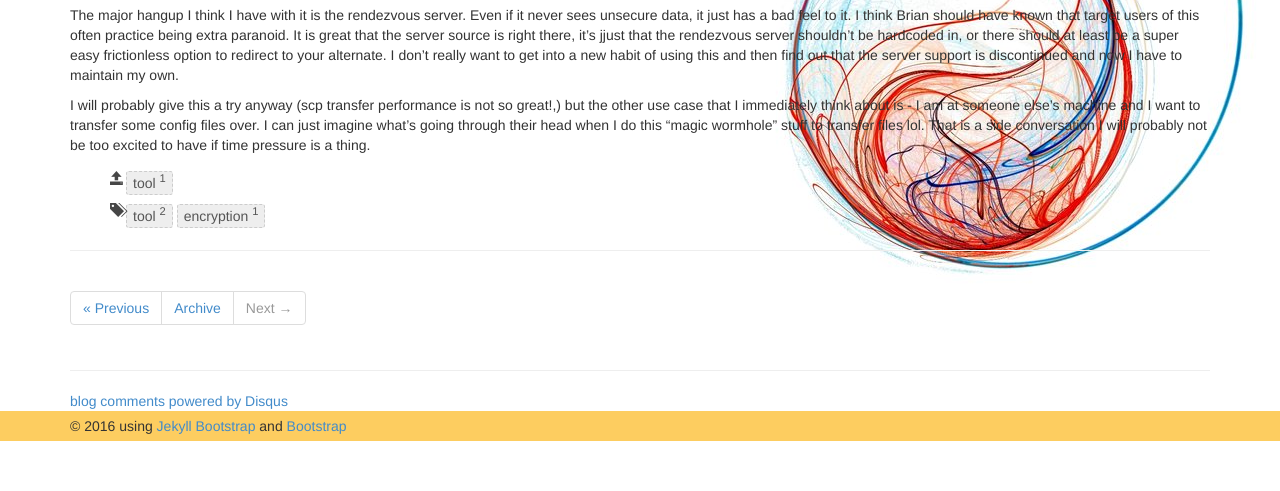
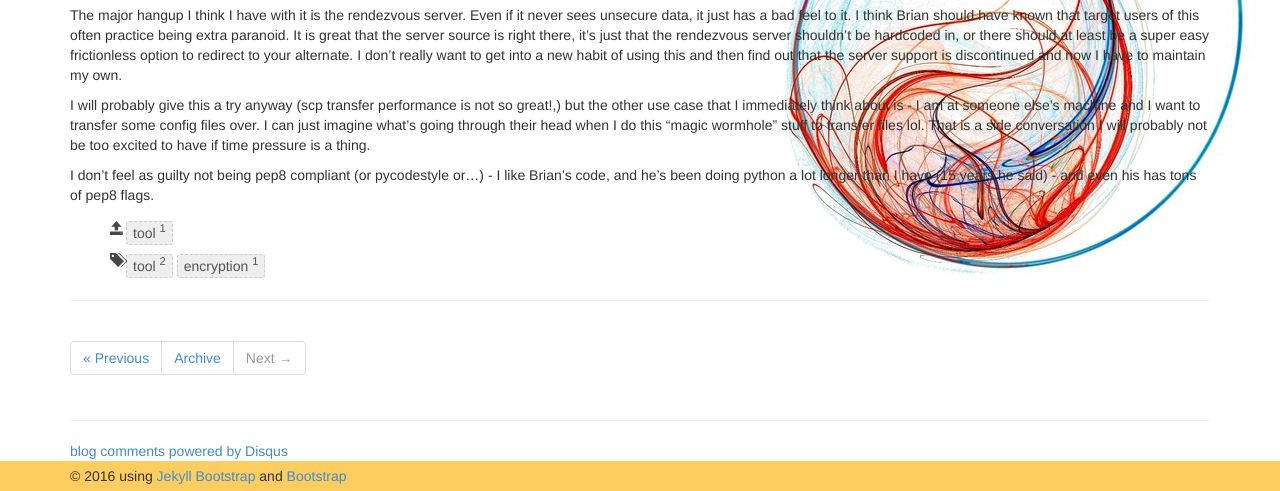
Before and after one commit to faizanvahevaria/chrisamow.github.io, a Jekyll site: the page built from _posts/2016-11-26-magic-wormhole.md, in a window 1280 px wide. Shown: the part 607-1098 px from the top of the page. Built offline with Jekyll 4.4.1, drawn with Linux system fonts in a browser that asks for light colours; nearby versions of some CDN libraries; comment, search, counter and statistics services are not loaded; before the commit the page ends 1048 px from its top, so only the background shows below that.

Commit message:
blog content

```diff
--- a/_posts/2016-11-26-magic-wormhole.md
+++ b/_posts/2016-11-26-magic-wormhole.md
@@ -13,6 +13,8 @@ Should I break the scp habit?  [Magic wormhole](https://github.com/warner/magic-
 
 <iframe width="560" height="315" src="https://www.youtube.com/embed/oFrTqQw0_3c" frameborder="0" allowfullscreen></iframe>
 
-The major hangup I think I have with it is the rendezvous server.  Even if it never sees unsecure data, it just has a bad feel to it.  I think Brian should have known that target users of this often practice being extra paranoid.  It is great that the server source is right there, it's jjust that the rendezvous server shouldn't be hardcoded in, or there should at least be a super easy frictionless option to redirect to your alternate.  I don't really want to get into a new habit of using this and then find out that the server support is discontinued and now I have to maintain my own.
+The major hangup I think I have with it is the rendezvous server.  Even if it never sees unsecure data, it just has a bad feel to it.  I think Brian should have known that target users of this often practice being extra paranoid.  It is great that the server source is right there, it's just that the rendezvous server shouldn't be hardcoded in, or there should at least be a super easy frictionless option to redirect to your alternate.  I don't really want to get into a new habit of using this and then find out that the server support is discontinued and now I have to maintain my own.
 
 I will probably give this a try anyway (scp transfer performance is not so great!,) but the other use case that I immediately think about is - I am at someone else's machine and I want to transfer some config files over.  I can just imagine what's going through their head when I do this "magic wormhole" stuff to transfer files lol.  That is a side conversation I will probably not be too excited to have if time pressure is a thing.
+
+I don't feel as guilty not being pep8 compliant (or pycodestyle or...) - I like Brian's code, and he's been doing python a lot longer than I have (15 years he said) - and even his has tons of pep8 flags.
```
